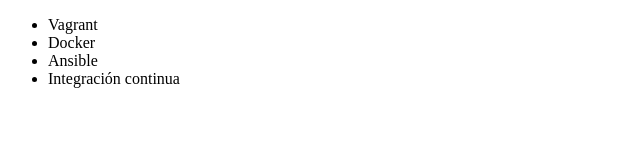
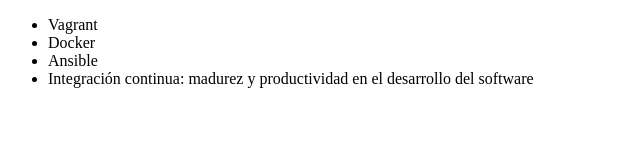
Before and after one commit to Othoniel15/leg_git, a plain HTML site: page index.html in a window 1280 px wide. Shown: the whole page, without its empty margins (0-640 px from the left). Drawn offline with Linux system fonts and the light colour scheme.

Commit message:
renombrando curso de integracion

```diff
--- a/index.html
+++ b/index.html
@@ -10,7 +10,7 @@
         <li>Vagrant</li>
         <li>Docker</li>
         <li>Ansible</li>
-        <li>Integración continua</li>
+        <li>Integración continua: madurez y productividad en el desarrollo del software</li>
     </ul>
 </body>
 
```
